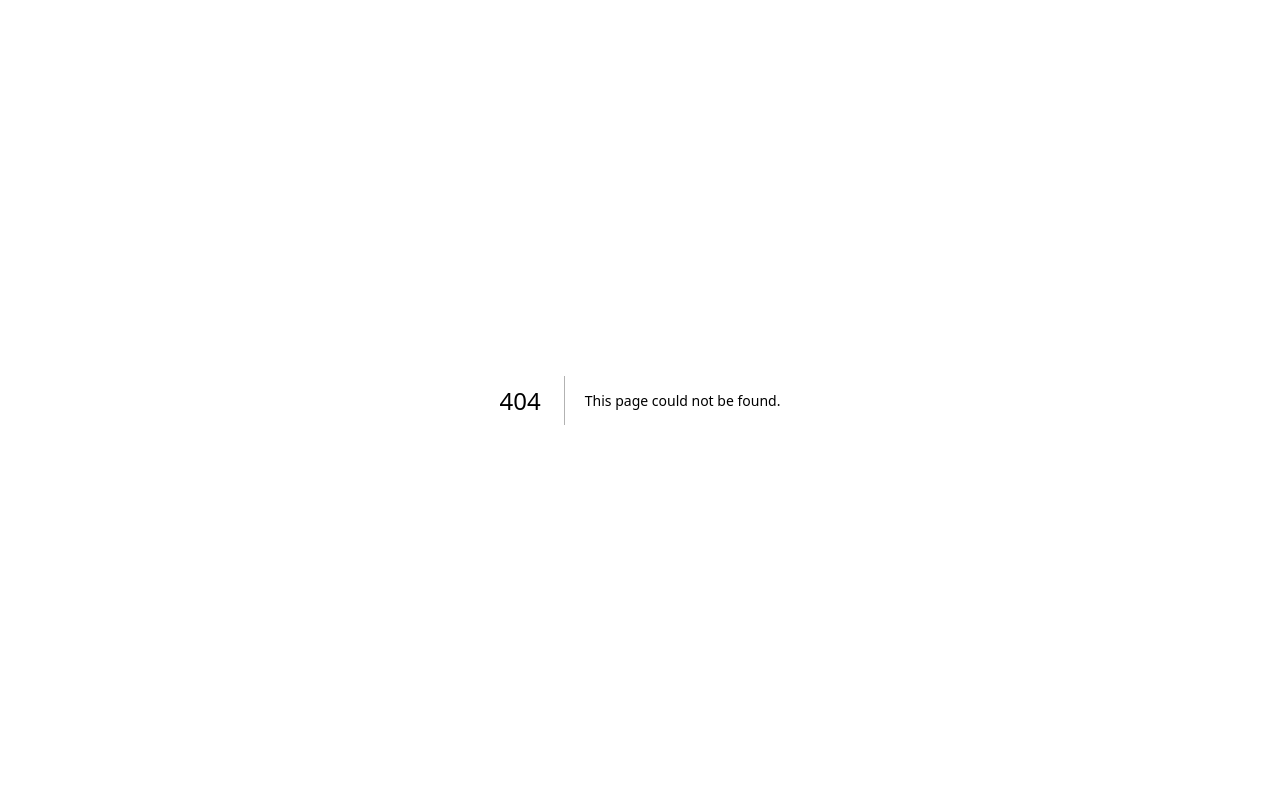
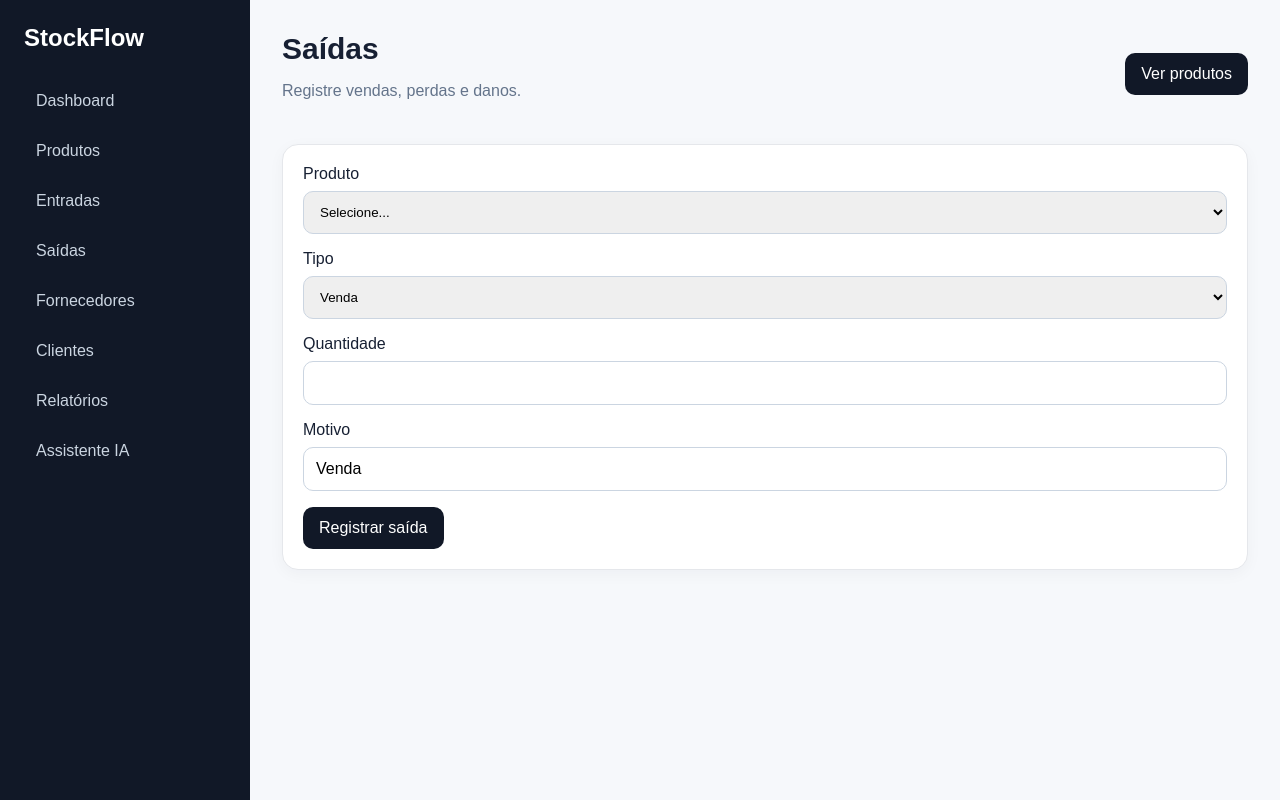
Before and after one commit to atomic-cod/stockflow, a Next.js app: page /saidas in a window 1280 px wide. Before the commit this address had no page. Built offline with nearby package versions, Linux system fonts and the light colour scheme; no server answers.

Commit message:
feat: add stock exits page

```diff
--- /dev/null
+++ b/src/app/saidas/page.tsx
@@ -0,0 +1,44 @@
+"use client";
+
+import { useEffect, useState } from "react";
+import Link from "next/link";
+import { Sidebar } from "@/components/sidebar";
+
+type Product = { id: string; name: string; sku: string; stock_quantity: number };
+
+export default function Saidas() {
+  const [products, setProducts] = useState<Product[]>([]);
+  const [productId, setProductId] = useState("");
+  const [quantity, setQuantity] = useState("");
+  const [type, setType] = useState("sale");
+  const [reason, setReason] = useState("Venda");
+  const [message, setMessage] = useState("");
+  const [error, setError] = useState("");
+
+  useEffect(() => {
+    fetch("/api/produtos").then(r => r.json()).then(d => setProducts(d.products ?? []));
+  }, []);
+
+  async function submit() {
+    setError(""); setMessage("");
+    const response = await fetch("/api/movimentacoes", {
+      method: "POST", headers: { "Content-Type": "application/json" },
+      body: JSON.stringify({ product_id: productId, type, quantity, reason })
+    });
+    const data = await response.json();
+    if (!response.ok) setError(data.error ?? "Erro ao registrar saída.");
+    else { setMessage("Saída registrada e estoque atualizado."); setQuantity(""); }
+  }
+
+  return <div className="shell"><Sidebar/><main className="main">
+    <div className="topbar"><div><h1 className="title">Saídas</h1><p className="muted">Registre vendas, perdas e danos.</p></div><Link className="btn" href="/produtos">Ver produtos</Link></div>
+    <section className="section card">
+      <label>Produto<select className="input" value={productId} onChange={e => setProductId(e.target.value)}><option value="">Selecione...</option>{products.map(p => <option key={p.id} value={p.id}>{p.name} — {p.sku} (estoque: {p.stock_quantity})</option>)}</select></label>
+      <label>Tipo<select className="input" value={type} onChange={e => {setType(e.target.value);setReason(e.target.value === "sale" ? "Venda" : e.target.value === "loss" ? "Perda" : "Dano")}}><option value="sale">Venda</option><option value="loss">Perda</option><option value="damage">Dano</option><option value="transfer_out">Transferência</option></select></label>
+      <label>Quantidade<input className="input" type="number" min="0.001" step="0.001" value={quantity} onChange={e => setQuantity(e.target.value)} /></label>
+      <label>Motivo<input className="input" value={reason} onChange={e => setReason(e.target.value)} /></label>
+      {error && <p style={{color:"#b91c1c"}}>{error}</p>}{message && <p style={{color:"#166534"}}>{message}</p>}
+      <button className="btn" onClick={submit}>Registrar saída</button>
+    </section>
+  </main></div>;
+}
```
